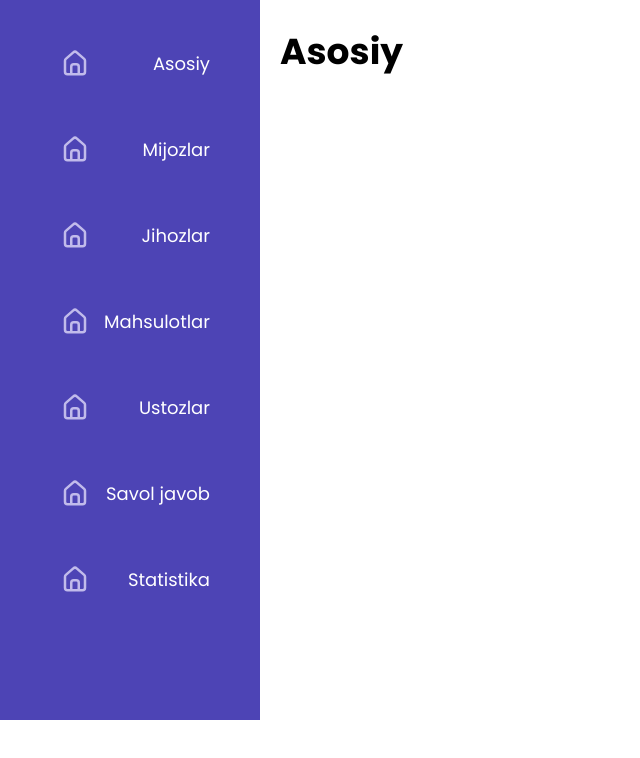
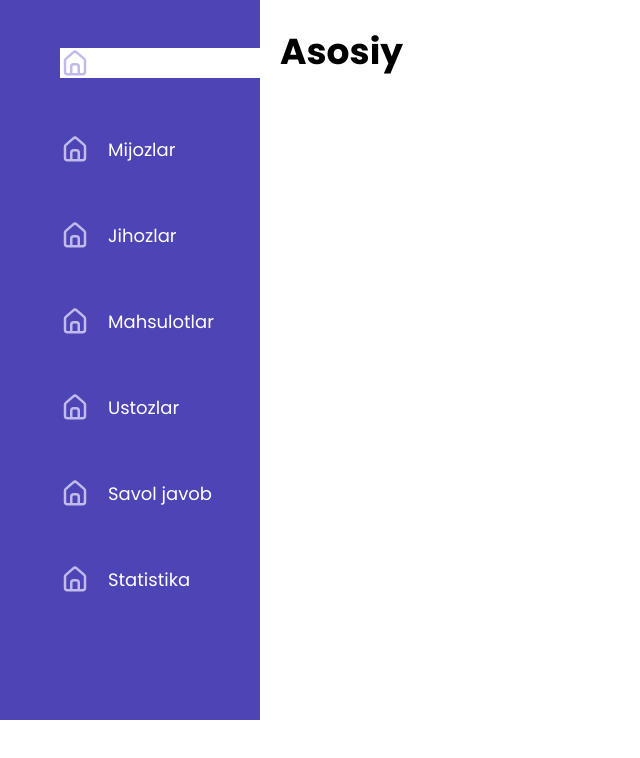
Before and after one commit to MIRZOULUGBEK9008/competation-fitness-dashboard-selfmade, a React (Create React App) app: page / in a window 1280 px wide. Shown: the top 758 px of the page, without its empty margins (0-640 px from the left). Built offline with nearby package versions, Linux system fonts and the light colour scheme.

Commit message:
ul and li was added

```diff
--- a/src/App.js
+++ b/src/App.js
@@ -15,11 +15,11 @@ function App() {
           <div className="sidebar container">
             <div className="sidebar-parts">{/* <img src="" alt="" /> */}</div>
             <NavLink to="/">
-            <div className="sidebar-parts">
+            <div className="sidebar-parts ">
 
               <ul>
                 <li>
-                  <a href="" className="active">
+                  <a href="" className="activee active">
                   <img src={MainPhoto} alt="" />
                      <span>Asosiy</span></a>
                 </li>
@@ -34,7 +34,7 @@ function App() {
               <div className="sidebar-parts">
               <ul>
                 <li>
-                  <a href="" className="active">
+                  <a href="" className="activee">
                   <img src={MainPhoto} alt="" />
                      <span>Mijozlar</span></a>
                 </li>
@@ -45,7 +45,7 @@ function App() {
             <div className="sidebar-parts">
             <ul>
                 <li>
-                  <a href="" className="active">
+                  <a href="" className="activee">
                   <img src={MainPhoto} alt="" />
                      <span>Jihozlar</span></a>
                 </li>
@@ -56,7 +56,7 @@ function App() {
             <div className="sidebar-parts">
             <ul>
                 <li>
-                  <a href="" className="active">
+                  <a href="" className="activee">
                   <img src={MainPhoto} alt="" />
                      <span>Mahsulotlar</span></a>
                 </li>
@@ -66,10 +66,10 @@ function App() {
 
 
 
-            <div className="sidebar-parts">
+            <div className="sidebar-parts ">
             <ul>
                 <li>
-                  <a href="" className="active">
+                  <a href="" className="activee">
                   <img src={MainPhoto} alt="" />
                      <span>Ustozlar</span></a>
                 </li>
@@ -79,7 +79,7 @@ function App() {
             <div className="sidebar-parts">
             <ul>
                 <li>
-                  <a href="" className="active">
+                  <a href="" className="activee">
                   <img src={MainPhoto} alt="" />
                      <span>Savol javob</span></a>
                 </li>
@@ -91,7 +91,7 @@ function App() {
             <div className="sidebar-parts">
             <ul>
                 <li>
-                  <a href="" className="active">
+                  <a href="" className="activee">
                   <img src={MainPhoto} alt="" />
                      <span>Statistika</span></a>
                 </li>
--- a/src/components/dashboard/Dashboard.css
+++ b/src/components/dashboard/Dashboard.css
@@ -23,13 +23,20 @@
 .sidebar-parts img {
   width: 30px;
   height: 30px;
+
 }
 
-.active{
+.activee{
     text-align: center;
     align-items:center;
     display: flex;
-    gap: 10px;
-    width: 150px;
-    justify-content: space-between;
+    gap: 18px;
+    width: 160px;
+
 }
+
+a.active{
+    background-color: #fff;
+    color: var(--gray1);
+    width: 250px;
+}
```
